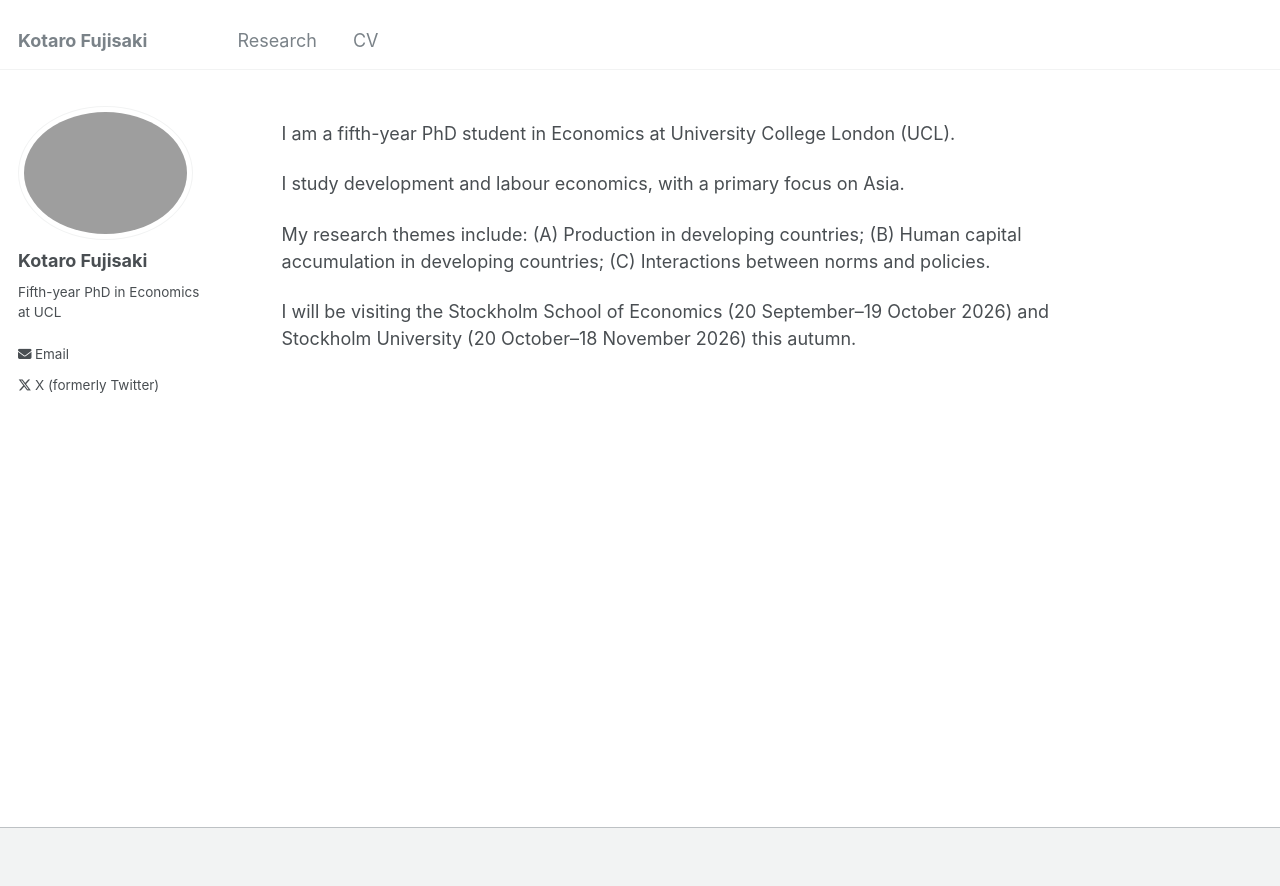
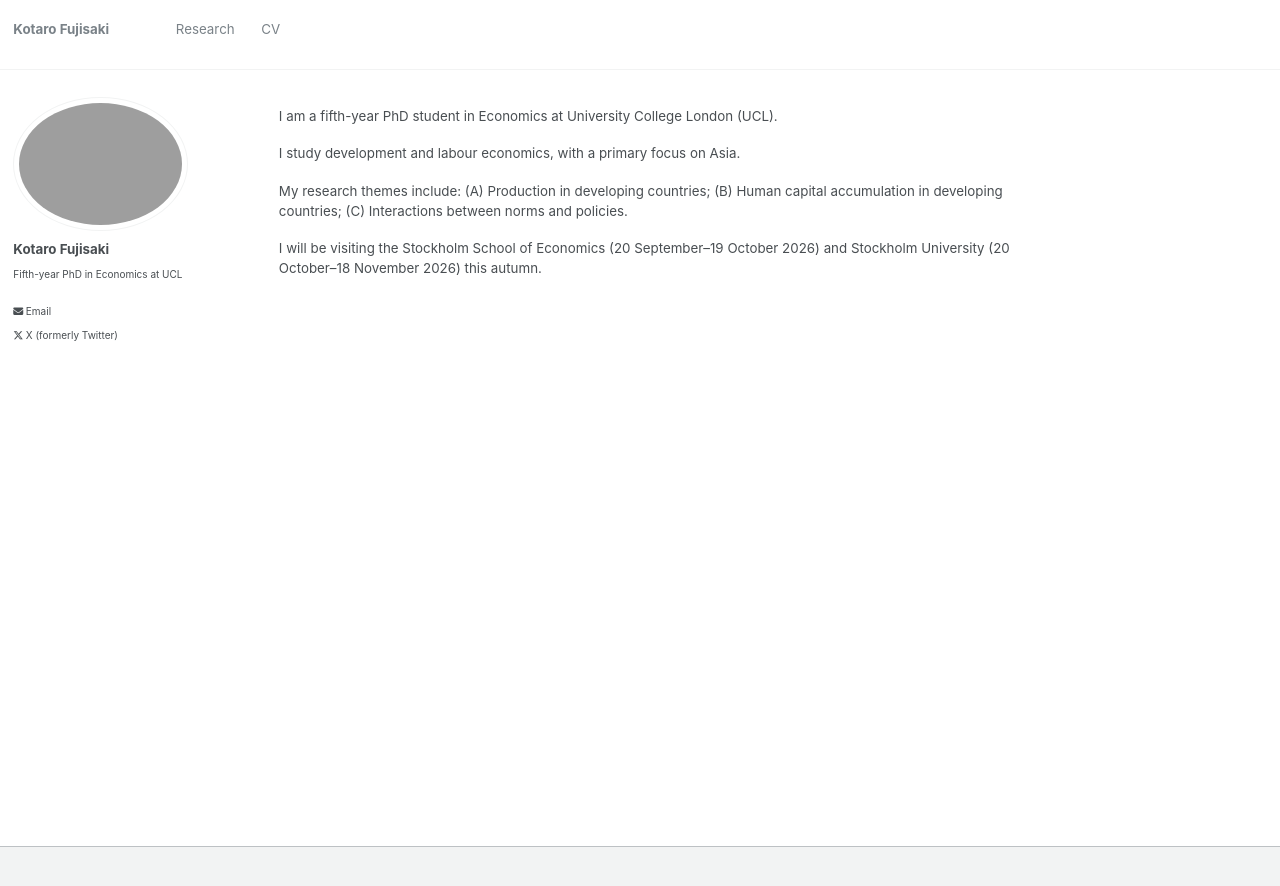
Before and after one commit to Kotaro-Fujisaki/kotaro-fujisaki.github.io, a Jekyll site: the page built from _pages/about.md, in a window 1280 px wide. Shown: the top 886 px of the page. Built offline with Jekyll 4.4.1, drawn with Linux system fonts in a browser that asks for light colours.

Commit message:
Adjust font sizes across the site
Reduced site-wide font sizes by ~2pt.

Signed-off-by: Kotaro-Fujisaki <163865887+Kotaro-Fujisaki@users.noreply.github.com>

```diff
--- a/assets/css/main.scss
+++ b/assets/css/main.scss
@@ -39,3 +39,8 @@
 @import "vendor/font-awesome/brands";
 @import "vendor/magnific-popup/magnific-popup";
 @import "print";
+
+/* Site-wide: reduce all font sizes by ~2pt (was only on publications.md) */
+html {
+  font-size: calc(100% - 2pt) !important;
+}
```
